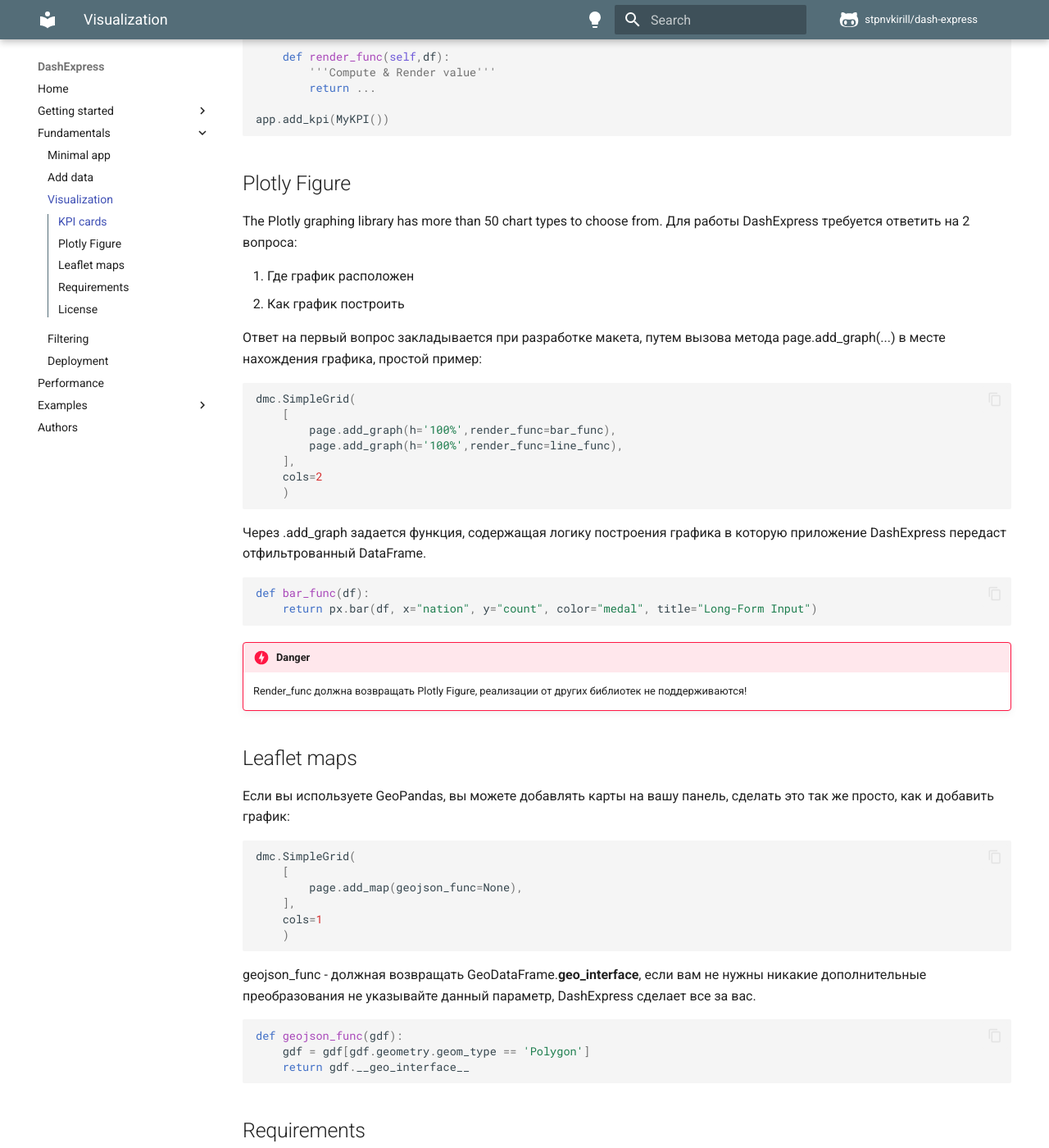
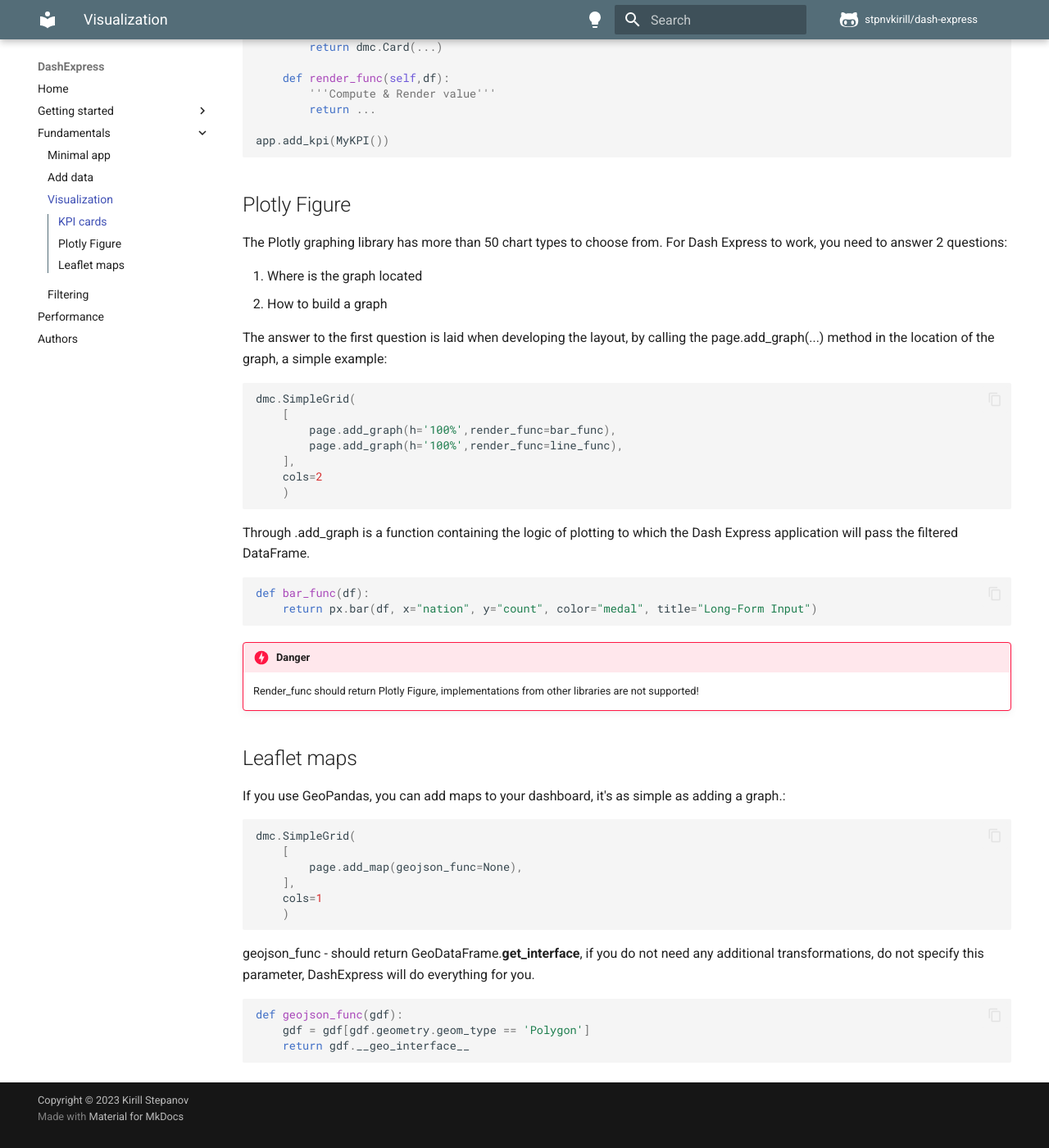
Before and after one commit to stpnvkirill/dash-express, an MkDocs documentation site: the page built from docs/fundamentals/Visualization.md, in a window 1280 px wide and 1400 px high, scrolled down 893 px. Shown: the whole window at 82% size. Built offline with MkDocs 1.6.1 and Material for MkDocs 9.7.7, drawn with Linux system fonts in a browser that asks for light colours; comment, search, counter and statistics services are not loaded; some of the changed text lies outside the part shown.

Commit message:
📗 Updated documentation

````diff
--- a/docs/fundamentals/Visualization.md
+++ b/docs/fundamentals/Visualization.md
@@ -1,8 +1,8 @@
 
 ## KPI cards
-KPI карточки это базовая часть мониторинга эффективности бизнеса и отслеживание актуальной информации. Любая карточка состоит из постоянной части (Контейнера) и переменной части (KPI показателя)
+KPI cards are a basic part of monitoring business performance and tracking up-to-date information. Any card consists of a constant part (Container) and a variable part (KPI indicator)
 
-Система рендера KPI  построена на использовании класса KPI, содержащего представление контейнера и логику расчета показателя. Простейшая реализация KPI, с автогенерацией расчетной функции представлена в классе FastKPI:
+The KPI rendering system is based on the use of the KPI class, which contains a container representation and the logic for calculating the indicator. The simplest implementation of KPI, with automatic generation of the calculation function, is presented in the FastKPI class:
 
 
 ```python
@@ -22,7 +22,7 @@
 title = title of cards? default automatic generation
 ```
 
-Продвинутый вариант добавления KPI создание своей собственной карточки путем наследования от базового класса KPI:
+An advanced way to add KPI is to create your own card by inheriting from the base class of KPI:
 
 ```python
 from dash_express import KPI
@@ -46,12 +46,12 @@
 
 
 ## Plotly Figure
-The Plotly graphing library has more than 50 chart types to choose from. Для работы DashExpress требуется ответить на 2 вопроса:
+The Plotly graphing library has more than 50 chart types to choose from. For Dash Express to work, you need to answer 2 questions:
 
-1. Где график расположен
-2. Как график построить
+1. Where is the graph located
+2. How to build a graph
 
-Ответ на первый вопрос закладывается при разработке макета, путем вызова метода page.add_graph(...) в месте нахождения графика, простой пример:
+The answer to the first question is laid when developing the layout, by calling the page.add_graph(...) method in the location of the graph, a simple example:
 
 ```python
 dmc.SimpleGrid(
@@ -63,20 +63,20 @@
     )
 ```
 
-Через .add_graph задается функция, содержащая логику построения графика в которую приложение DashExpress передаст отфильтрованный DataFrame.
+Through .add_graph is a function containing the logic of plotting to which the Dash Express application will pass the filtered DataFrame.
 ```python
 def bar_func(df):
     return px.bar(df, x="nation", y="count", color="medal", title="Long-Form Input")
 ```
 
 !!! Danger
-    Render_func должна возвращать Plotly Figure, реализации от других библиотек не поддерживаются!
+    Render_func should return Plotly Figure, implementations from other libraries are not supported!
 
 
 
 ## Leaflet maps
 
-Если вы используете GeoPandas, вы можете добавлять карты на вашу панель, сделать это так же просто, как и добавить график:
+If you use GeoPandas, you can add maps to your dashboard, it's as simple as adding a graph.:
 
 ```python
 dmc.SimpleGrid(
@@ -87,25 +87,10 @@
     )
 ```
 
-geojson_func - должная возвращать GeoDataFrame.__geo_interface__, если вам не нужны никакие дополнительные преобразования не указывайте данный параметр, DashExpress сделает все за вас.
+geojson_func - should return GeoDataFrame.__get_interface__, if you do not need any additional transformations, do not specify this parameter, DashExpress will do everything for you.
 
 ```python
 def geojson_func(gdf):
     gdf = gdf[gdf.geometry.geom_type == 'Polygon']
     return gdf.__geo_interface__
 ```
-
-## Requirements
-
-Python 3.7+
-
-DashExpress stands on the shoulders of giants:
-
-* <a href="https://dash.plotly.com/" class="external-link" target="_blank">Plotly Dash</a> for the web parts.
-* <a href="https://pandas.pydata.org/" class="external-link" target="_blank">Pandas DataFrame</a> for the data store & compute measure.
-* <a href="https://www.dash-mantine-components.com/" class="external-link" target="_blank">Dash Mantine Components</a> for the create pretty UI
-* <a href="https://dash-leaflet.herokuapp.com/" class="external-link" target="_blank">Dash Leaflet</a> for the create maps
-
-## License
-
-This project is licensed under the terms of the MIT license.
--- a/mkdocs.yml
+++ b/mkdocs.yml
@@ -85,9 +85,5 @@
     - Add data: fundamentals/Add data.md
     - Visualization: fundamentals/Visualization.md
     - Filtering: fundamentals/filters.md
-    - Deployment: fundamentals/deployment.md
   - Performance: performance.md
-  - Examples:
-    - 1. Simple text to text: exemples/Optimization exemple.md
-    - 2. Translate to multiple languages: exemples/Simple exemple.md
   - Authors: authors.md
````
Also changed, not shown: other parts of docs/fundamentals/Visualization.md (+1 -1 lines), README.md (+2 -0 lines), docs/exemples/Optimization exemple.md (+2 -0 lines), docs/fundamentals/Add data.md (+8 -8 lines), docs/fundamentals/Create app.md (+63 -43 lines), docs/fundamentals/filters.md (+2 -2 lines).
